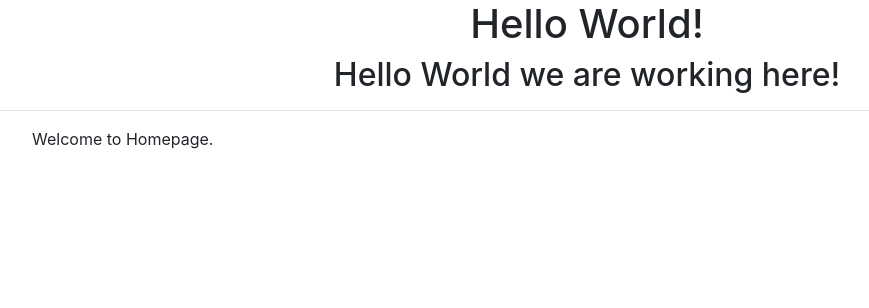
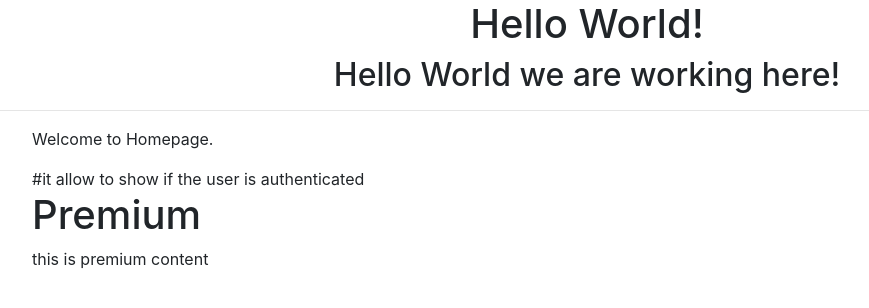
Before and after one commit to srikant132/ecommerce_app, a Django app: page / in a window 1280 px wide. Shown: the top 308 px of the page, without its empty margins (53-922 px from the left). Run offline with Django 3.2, Linux system fonts and the light colour scheme; a user stored in the database is signed in; some libraries are stand-ins or nearby versions.

Commit message:
we added some form  realted contexrt and premium context.

```diff
--- a/templates/home_page.html
+++ b/templates/home_page.html
@@ -1,5 +1,6 @@
 <!doctype html>
 <html lang="en">
+
 <head>
   <!-- Required meta tags -->
   <meta charset="utf-8">
@@ -10,26 +11,31 @@
 
   <title>Hello, world!</title>
 </head>
+
 <body>
 
- <div class="text-center" >
+  <div class="text-center">
     <!--    here we pass the context it provide the values here Context variable -->
     <h1>{{ title }}</h1>
-   <h2>Hello World  we are working here!</h2>
+    <h2>Hello World we are working here!</h2>
   </div>
   <hr>
   <div class="container">
     <div class="row">
       <div class="col">
+
         <p>{{ content }}</p>
-       </div>
 
       </div>
-
     </div>
-
-
-
+{% if  request.user.is_authenticated %}         #it allow to show if the user is authenticated
+  <div class="row">
+    <div class="col">
+      <h1>Premium</h1>
+      <p>{{ premium_content }}</p>
+    </div>
+  </div>
+  {% endif %}
   </div>
 
 
@@ -40,4 +46,5 @@
   <script src="https://cdnjs.cloudflare.com/ajax/libs/popper.js/1.14.3/umd/popper.min.js" integrity="sha384-ZMP7rVo3mIykV+2+9J3UJ46jBk0WLaUAdn689aCwoqbBJiSnjAK/l8WvCWPIPm49" crossorigin="anonymous"></script>
   <script src="https://stackpath.bootstrapcdn.com/bootstrap/4.1.3/js/bootstrap.min.js" integrity="sha384-ChfqqxuZUCnJSK3+MXmPNIyE6ZbWh2IMqE241rYiqJxyMiZ6OW/JmZQ5stwEULTy" crossorigin="anonymous"></script>
 </body>
+
 </html>
```
Lines whose indentation alone changed are shown as unchanged.
